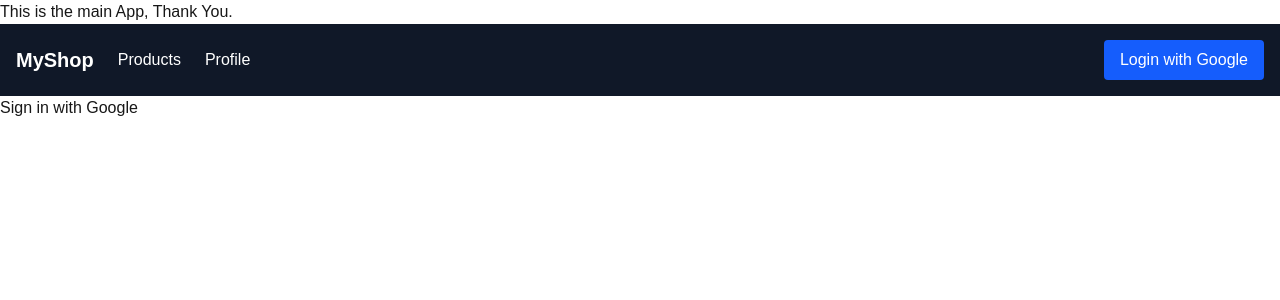
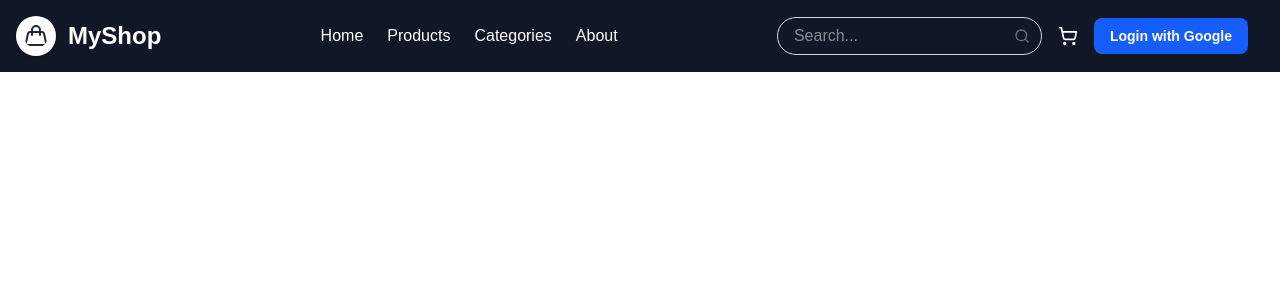
Before and after one commit to sujanpuri/eShop, a Next.js app: page / in a window 1280 px wide. Shown: the top 300 px of the page. Built offline with nearby package versions, Linux system fonts and the light colour scheme; no server answers.

Commit message:
Navbar Responsive

```diff
--- /dev/null
+++ b/app/components/LoadingPage.js
@@ -0,0 +1,15 @@
+// components/LoadingPage.js
+"use client"
+
+import { Loader2 } from "lucide-react"
+
+export default function LoadingPage() {
+  return (
+    <div className="flex items-center justify-center h-screen w-full bg-white">
+      <div className="flex flex-col items-center space-y-4">
+        <Loader2 className="h-10 w-10 animate-spin text-purple-600" />
+        <p className="text-lg font-medium text-gray-700">Loading...</p>
+      </div>
+    </div>
+  )
+}
--- a/app/components/Navbar.js
+++ b/app/components/Navbar.js
@@ -1,44 +1,157 @@
 "use client";
 
 import Link from "next/link";
+import Image from "next/image";
 import { useSession, signIn, signOut } from "next-auth/react";
+import { Handbag, Menu, ShoppingCart, Loader } from "lucide-react";
+import { useState } from "react";
+import Button from "./ui/Button";
+import SearchBar from "./ui/SearchBar";
 
 export default function Navbar() {
   const { data: session, status } = useSession();
+  const [menuOpen, setMenuOpen] = useState(false);
 
   return (
-    <nav className="bg-gray-900 text-white p-4 flex justify-between items-center">
-      <div className="flex items-center space-x-6">
-        <Link href="/" className="text-xl font-bold hover:text-gray-300">
+    <nav className="bg-gray-900 text-white p-4">
+      <div className="flex w-full justify-between items-center">
+        {/* LEFT: Logo and Title */}
+        <div className="flex items-center space-x-3">
+          <Handbag className="w-10 h-10 text-gray-800 bg-white p-2 rounded-full shadow" />
+          <Link href="/" className="text-2xl font-bold hover:text-gray-300">
             MyShop
+          </Link>
+        </div>
+
+        {/* CENTER: Navigation Links (Desktop only) */}
+        <div className="hidden md:flex flex-1 justify-center space-x-6">
+          <Link href="/" className="hover:text-gray-300">
+            Home
           </Link>
           <Link href="/routes/products" className="hover:text-gray-300">
             Products
           </Link>
-        <Link href="/routes/profile" className="hover:text-gray-300">
-          Profile
+          <Link href="/routes/categories" className="hover:text-gray-300">
+            Categories
+          </Link>
+          <Link href="/routes/about" className="hover:text-gray-300">
+            About
           </Link>
         </div>
 
-      <div>
+        {/* RIGHT: Search, Cart, Profile, Menu */}
+        <div className="flex text-white items-center space-x-4">
+          <SearchBar className="hidden md:block" />
+
+          <Link href="/routes/cart">
+            <ShoppingCart className="w-5 h-5 text-white hover:text-gray-400" />
+          </Link>
+
           {status === "loading" ? (
+            <Button
+              disabled
+              className="hidden md:flex items-center gap-2 px-4 py-1 text-sm h-auto whitespace-nowrap text-center"
+            >
+              <Loader className="animate-spin w-4 h-4" />
               <p>Loading...</p>
-        ) : session ? (
-          <button
-            onClick={() => signOut()}
-            className="bg-red-600 px-4 py-2 rounded hover:bg-red-700 transition"
+            </Button>
+          ) : status === "authenticated" ? (
+            <>
+              <div className="w-7 h-7 min-w-[24px] min-h-[24px]">
+                <Link
+                  href="/routes/profile"
+                  className="block hover:text-gray-300"
                 >
-            Logout
-          </button>
+                  <Image
+                    src={session.user.image}
+                    alt="Profile Picture"
+                    width={36}
+                    height={36}
+                    className="rounded-full object-cover"
+                  />
+                </Link>
+              </div>
+              <Button
+                onClick={() => {
+                  const confirmLogout = window.confirm(
+                    "Are you sure you want to sign out?"
+                  );
+                  if (confirmLogout) signOut();
+                }}
+                variant="danger"
+                className="hidden md:block text-center px-4 py-1 text-sm h-auto whitespace-nowrap"
+              >
+                Sign out
+              </Button>
+            </>
           ) : (
-          <button
+            <Button
               onClick={() => signIn("google")}
-            className="bg-blue-600 px-4 py-2 rounded hover:bg-blue-700 transition"
+              className="hidden md:block text-center px-4 py-1 text-sm h-auto whitespace-nowrap hover:text-blue-400"
             >
               Login with Google
+            </Button>
+          )}
+
+          {/* Menu Icon */}
+          <button onClick={() => setMenuOpen(!menuOpen)} className="md:hidden">
+            <Menu className="w-6 h-6" />
           </button>
+        </div>
+      </div>
+
+      {/* MOBILE MENU */}
+      {menuOpen && (
+        <div className="md:hidden mt-4 space-y-2">
+          <div className="flex justify-around items-center">
+            <Link href="/" className="block hover:text-gray-300">
+              Home
+            </Link>
+            <Link href="/routes/products" className="block hover:text-gray-300">
+              Products
+            </Link>
+            <Link
+              href="/routes/categories"
+              className="block hover:text-gray-300"
+            >
+              Categories
+            </Link>
+            <Link href="/routes/about" className="block hover:text-gray-300">
+              About
+            </Link>
+          </div>
+
+          <hr className="border-gray-600" />
+          <div className="flex items-center justify-between">
+            <SearchBar />
+
+            {status === "authenticated" ? (
+              <>
+                <Button
+                  onClick={() => {
+                    const confirmLogout = window.confirm(
+                      "Are you sure you want to sign out?"
+                    );
+                    if (confirmLogout) signOut();
+                  }}
+                  variant="danger"
+                  className="text-center px-4 py-1 text-sm h-auto whitespace-nowrap"
+                >
+                  Sign out
+                </Button>
+              </>
+            ) : (
+              <Button
+                onClick={() => signIn("google")}
+                className="text-center px-4 py-1 text-sm h-auto whitespace-nowrap hover:text-blue-400"
+              >
+                Login with Google
+              </Button>
             )}
           </div>
+          <hr className="border-gray-600" />
+        </div>
+      )}
     </nav>
   );
 }
--- /dev/null
+++ b/app/components/ui/Button.js
@@ -0,0 +1,33 @@
+"use client";
+
+import React from "react";
+
+export default function Button({
+  children,
+  onClick,
+  type = "button",
+  variant = "primary",
+  className = "",
+  disabled = false,
+}) {
+  const baseStyles =
+    "px-4 py-2 rounded-lg font-semibold transition duration-200 ease-in-out";
+  const variants = {
+    primary: "bg-blue-600 text-white hover:bg-blue-700",
+    secondary: "bg-gray-200 text-gray-800 hover:bg-gray-300",
+    danger: "bg-red-600 text-white hover:bg-red-700",
+    outline: "border border-gray-400 text-gray-800 hover:bg-gray-100",
+  };
+
+  return (
+    <button
+      type={type}
+      onClick={onClick}
+      disabled={disabled}
+      className={`${baseStyles} ${variants[variant]} ${disabled ? "opacity-50 cursor-not-allowed" : ""
+        } ${className}`}
+    >
+      {children}
+    </button>
+  );
+}
--- /dev/null
+++ b/app/components/ui/SearchBar.js
@@ -0,0 +1,16 @@
+"use client";
+
+import { Search } from "lucide-react";
+
+export default function SearchBar({className}) {
+  return (
+    <div className="relative w-full max-w-xs">
+      <input
+        type="text"
+        placeholder="Search..."
+        className={`w-full pl-4 pr-10 py-1.5 rounded-full border border-gray-300 focus:outline-none focus:ring-2 focus:ring-white ${className}`}
+      />
+      <Search className="absolute right-3 top-1/2 transform -translate-y-1/2 text-gray-500 w-4 h-4" />
+    </div>
+  );
+}
--- a/app/page.js
+++ b/app/page.js
@@ -1,14 +1,10 @@
 import React from "react";
-import LoginButton from "./components/LoginButton";
 import Navbar from "./components/Navbar";
 
 const App = () => {
   return (
     <div>
-      <div>This is the main App, Thank You.</div>
-
       <Navbar />
-      <LoginButton />
     </div>
   );
 };
--- a/app/routes/products/page.js
+++ b/app/routes/products/page.js
@@ -1,13 +1,12 @@
 "use client";
 
-import { useItems } from "@/app/context/ItemContext";
 import Image from "next/image";
+import { useItems } from "../../context/ItemContext.js";
 
 export default function ProductPage() {
   const { items, error } = useItems();
 
   if (error) return <p className="p-4 text-red-600">Error: {error}</p>;
-
   if (!items) return <p className="p-4">Loading products in background...</p>;
 
   // Group products by category
--- a/app/routes/profile/page.js
+++ b/app/routes/profile/page.js
@@ -1,7 +1,7 @@
 // app/profile/page.js
 "use client";
 
-import { useUser } from "@/app/context/userContext";
+import { useUser } from "../../context/userContext.js";
 import Image from "next/image";
 
 const ProfilePage = () => {
--- a/package.json
+++ b/package.json
@@ -9,6 +9,7 @@
     "lint": "next lint"
   },
   "dependencies": {
+    "lucide-react": "^0.536.0",
     "next": "15.4.5",
     "next-auth": "^4.24.11",
     "react": "19.1.0",
@@ -17,6 +18,8 @@
   "devDependencies": {
     "@eslint/eslintrc": "^3",
     "@tailwindcss/postcss": "^4",
+    "@types/node": "24.1.0",
+    "@types/react": "19.1.9",
     "eslint": "^9",
     "eslint-config-next": "15.4.5",
     "tailwindcss": "^4"
```
Also changed, not shown: tsconfig.json (added, +35 -0 lines), 1 other file (tests, documents, lock files or other folders). Lines whose indentation alone changed are shown as unchanged.
